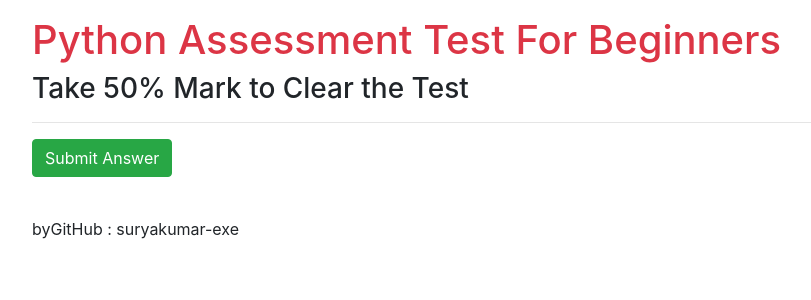
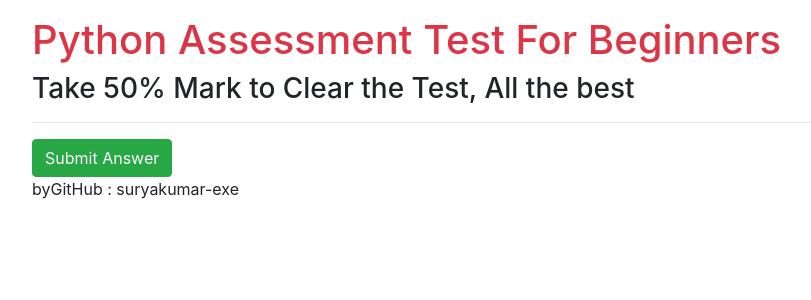
Before and after one commit to suryakumar-exe/newhost, a Django app: page / in a window 1280 px wide. Shown: the top 300 px of the page, without its empty margins (53-864 px from the left). Run offline with Django 3.2, Linux system fonts and the light colour scheme; data that the repository does not hold is empty; some libraries are stand-ins or nearby versions.

Commit message:
Update index.html

```diff
--- a/templates/index.html
+++ b/templates/index.html
@@ -69,7 +69,7 @@
 <body>
 <div class="container">
     <h1 class="text-danger mt-3">Python Assessment Test For Beginners</h1>
-    <h3>Take 50% Mark to Clear the Test</h3>
+    <h3>Take 50% Mark to Clear the Test, All the best</h3>
     <hr>
         <section>
 			<div id = "results"></div>
@@ -100,11 +100,12 @@
 <hr>
 
         {% endfor %}
-        <input type="submit" class="btn btn-success" value="Submit Answer" id="b1">
+        <input type="submit" class="btn btn-success" value="Submit Answer" id="b1"><br>
+	    <p>byGitHub : suryakumar-exe</p>
     </form>
             	</section>
         <br>
-	<p>byGitHub : suryakumar-exe</p>
+
 </div>
 </body>
 </html>
```
